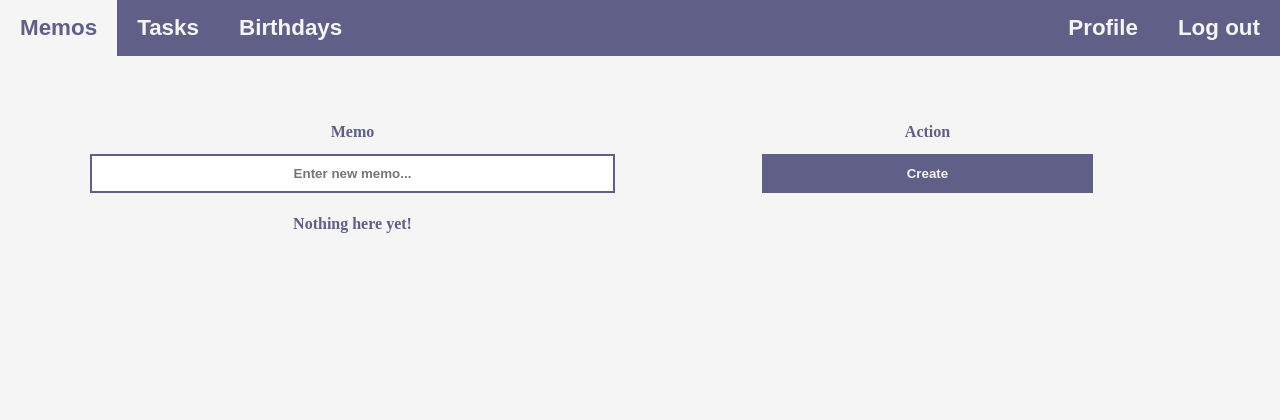
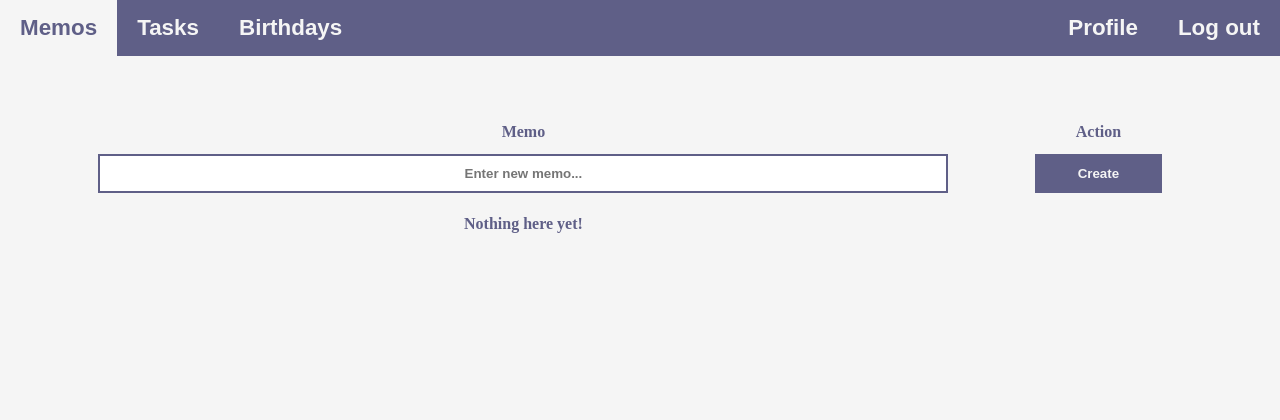
Before and after one commit to Ithalos/cs50, a Flask app: page /memos in a window 1280 px wide. Shown: the top 420 px of the page. Run offline with Flask 2, Linux system fonts and the light colour scheme; the visitor is signed in with stand-in values (Sample User, id 1); data that the repository does not hold is empty; some libraries are stand-ins or nearby versions.

Commit message:
Add class to table header in memos template

```diff
--- a/final-project/templates/memos.html
+++ b/final-project/templates/memos.html
@@ -8,7 +8,7 @@
 
     <table class="entries">
         <th>Memo</th>
-        <th>Action</th>
+        <th class="action">Action</th>
             <tr>
                 <form action="{{ url_for("create_memo") }}" method="post" autocomplete="off">
                     <td><input type="text" name="memo_text" placeholder="Enter new memo..." /></td>
```
